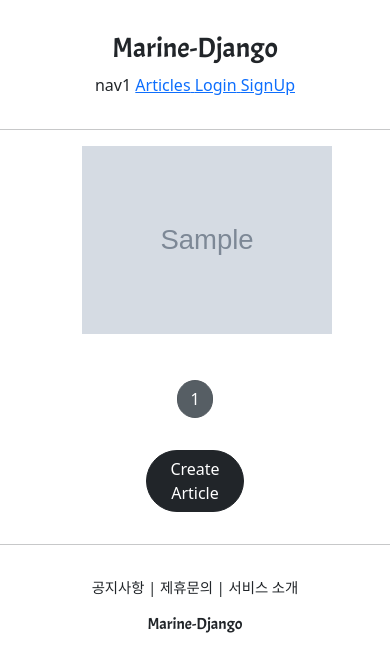
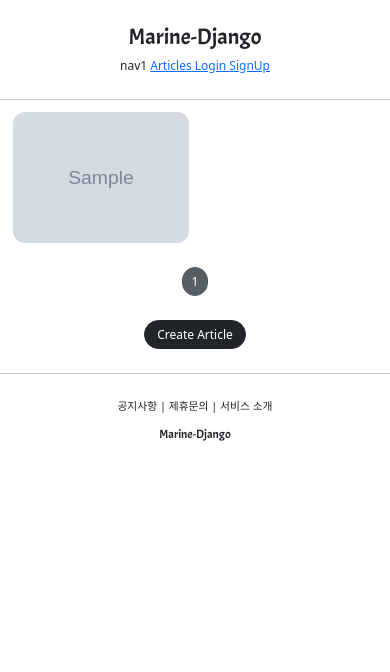
Before and after one commit to philosophy-engineer/marine-django, a Django app: page /articles/list/ in a window 390 px wide. Shown: the top 672 px of the page. Run offline with Django 3.2, Linux system fonts and the light colour scheme; tables that the repository leaves empty hold one stand-in row (values such as "Sample post"); grey boxes marked "Sample" are stand-in pictures; some libraries are stand-ins or nearby versions.

Commit message:
Mobile Responsive Layout

```diff
--- a/articleapp/templates/articleapp/list.html
+++ b/articleapp/templates/articleapp/list.html
@@ -4,20 +4,28 @@
 
 {% block content %}
 <style>
-.container div {
-  width: 250px;
-  background-color: antiquewhite;
-  display: flex;
-  justify-content: center;
-  align-items: center;
-  border-radius: 1rem;
-}
+    .container {
+        padding: 0;
+        margin: 0, auto;
+    }
+
+    .container div {
+      display: flex;
+      justify-content: center;
+      align-items: center;
+    }
+
+    .container a {
+        width: 45%;
+        max-width: 250px;
+    }
 
     .container img {
         width: 100%;
+        border-radius: 1rem;
     }
+</style>
 
-</style>
 {% if article_list %}
 <div class="container">
     {% for article in article_list %}
@@ -38,7 +46,7 @@
 {% include 'snippets/pagination.html' with page_obj=page_obj %}
 
 <div style="text-align: center;">
-    <a href="{% url 'articleapp:create' %}" class="btn btn-dark rounded-pill col-3 mt-3 mb-3">
+    <a href="{% url 'articleapp:create' %}" class="btn btn-dark rounded-pill mt-3 mb-3 px-3">
         Create Article
     </a>
 </div>
--- a/static/base.css
+++ b/static/base.css
@@ -25,3 +25,9 @@
     margin: 4rem auto;
     max-width: 500px;
 }
+
+@media screen and (max-width: 500px) {
+    html {
+        font-size: 12px;
+    }
+}
--- a/static/js/magicgrid.js
+++ b/static/js/magicgrid.js
@@ -288,7 +288,7 @@ MagicGrid.prototype.listen = function listen () {
 let magicGrid = new MagicGrid({
   container: '.container',
   animate: true,
-  gutter: 30,
+  gutter: 12,
   static: true,
   useMin: true
 });
--- a/templates/head.html
+++ b/templates/head.html
@@ -2,6 +2,7 @@
 
 <head>
     <meta charset="UTF-8">
+    <meta name="viewport" content="width=device-width, initial-scale=1, shrink-to-fit=no">
     <title>Marine-Django</title>
 
     <!--   BOOTSTRAP LINK   -->
```
